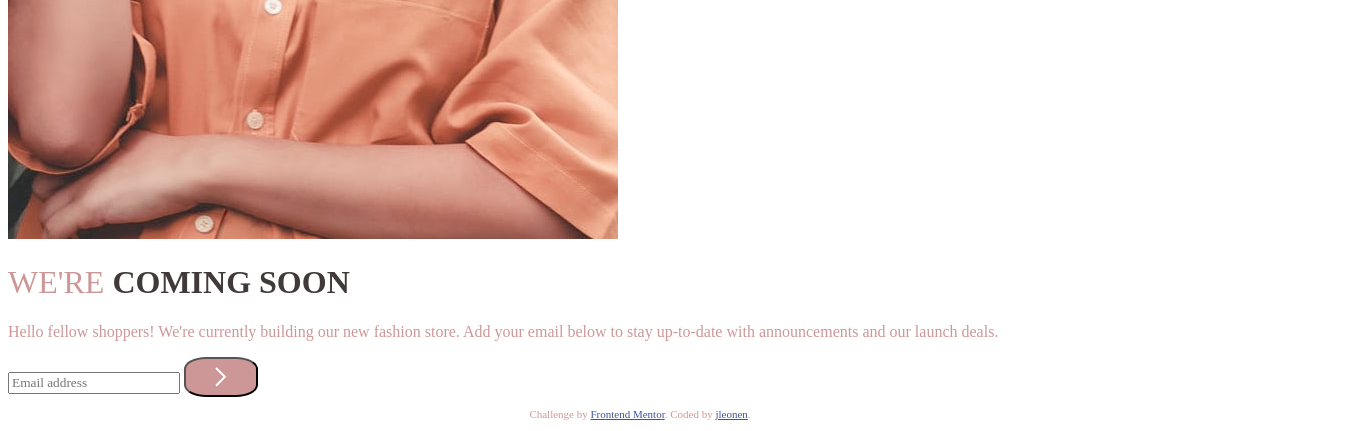
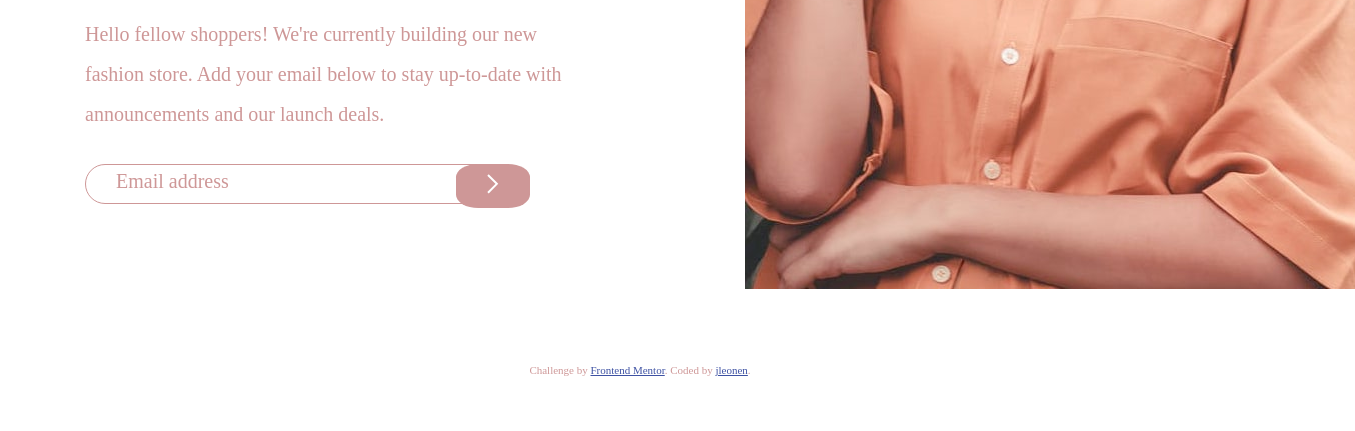
Before and after one commit to jleonen/base-apparel-challenge, a plain HTML site: page index.html in a window 1280 px wide. Shown: the part 587-1018 px from the top of the page, 1355 px wide, since content can reach past the window. After the commit the page ends 963 px from the top, so only its background shows below. Drawn offline with Linux system fonts and the light colour scheme; a web font is replaced by a local one.

Commit message:
Made layout using flexbox and positioned elements accordingly. Added hover effect on button.

```diff
--- a/index.html
+++ b/index.html
@@ -17,17 +17,17 @@
     <!-- Feel free to remove these styles or customise in your own stylesheet 👍 -->
   </head>
   <body>
+    <div class="main-flex-container">
+      <div class="content-flex-container">
         <header>Base Apparel</header>
-
-    <img src="images/hero-desktop.jpg" alt="" />
         <div class="heading">
           <h1>WE'RE <span>COMING SOON</span></h1>
         </div>
         <div class="description">
           <p>
-        Hello fellow shoppers! We're currently building our new fashion store.
-        Add your email below to stay up-to-date with announcements and our
-        launch deals.
+            Hello fellow shoppers! We're currently building our new fashion
+            store. Add your email below to stay up-to-date with announcements
+            and our launch deals.
           </p>
         </div>
 
@@ -35,7 +35,9 @@
           <input type="text" placeholder="Email address" />
           <button><img src="images/icon-arrow.svg" alt="" /></button>
         </div>
-
+      </div>
+      <img src="images/hero-desktop.jpg" alt="" />
+    </div>
     <footer>
       <p class="attribution">
         Challenge by
@@ -44,6 +46,7 @@
         >. Coded by <a href="#">jleonen</a>.
       </p>
     </footer>
+
     <script src="app.js"></script>
   </body>
 </html>
--- a/style.css
+++ b/style.css
@@ -11,6 +11,9 @@
 
 * {
   font-family: Josefin Sans;
+  padding: 0;
+  margin: 0;
+  box-sizing: border-box;
 }
 
 body {
@@ -26,6 +29,7 @@ p {
 span {
   color: hsl(0, 6%, 24%);
   font-weight: 600;
+  display: table-caption;
 }
 
 button {
@@ -33,5 +37,61 @@ button {
   border-radius: 30%;
   padding: 8px 25px;
   width: 74px;
+  height: 44px;
+  position: absolute;
+  right: 55px;
+  border: none;
+}
+
+button:hover {
+  background-color: hsl(0, 36%, 85%);
+}
+
+.main-flex-container {
+  display: flex;
+  align-items: center;
+  justify-content: center;
+}
+
+.content-flex-container {
+  display: flex;
+  flex-direction: column;
+  padding: 160px;
+  gap: 30px;
+}
+
+.heading {
+  display: flex;
+  flex-direction: column;
+  font-size: 40px;
+  letter-spacing: 20px;
+}
+
+.description {
+  line-height: 2;
+  font-size: 20px;
+  width: 500px;
+}
+
+input {
+  border: 1px solid hsl(0, 36%, 70%);
   height: 40px;
+  width: 430px;
+  border-radius: 30px;
 }
+
+.email {
+  position: relative;
+}
+
+header {
+  font-weight: 600;
+  font-size: 25px;
+  margin-bottom: 80px;
+}
+
+::placeholder {
+  color: hsl(0, 36%, 70%);
+  font-size: 20px;
+  padding: 30px;
+}
```
Lines whose indentation alone changed are shown as unchanged.
